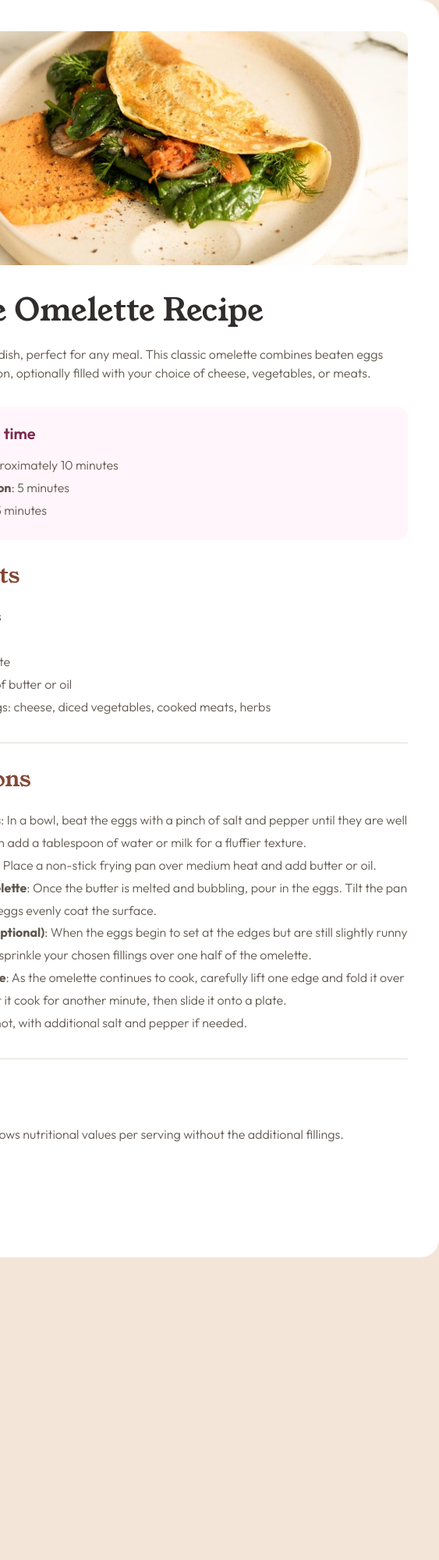
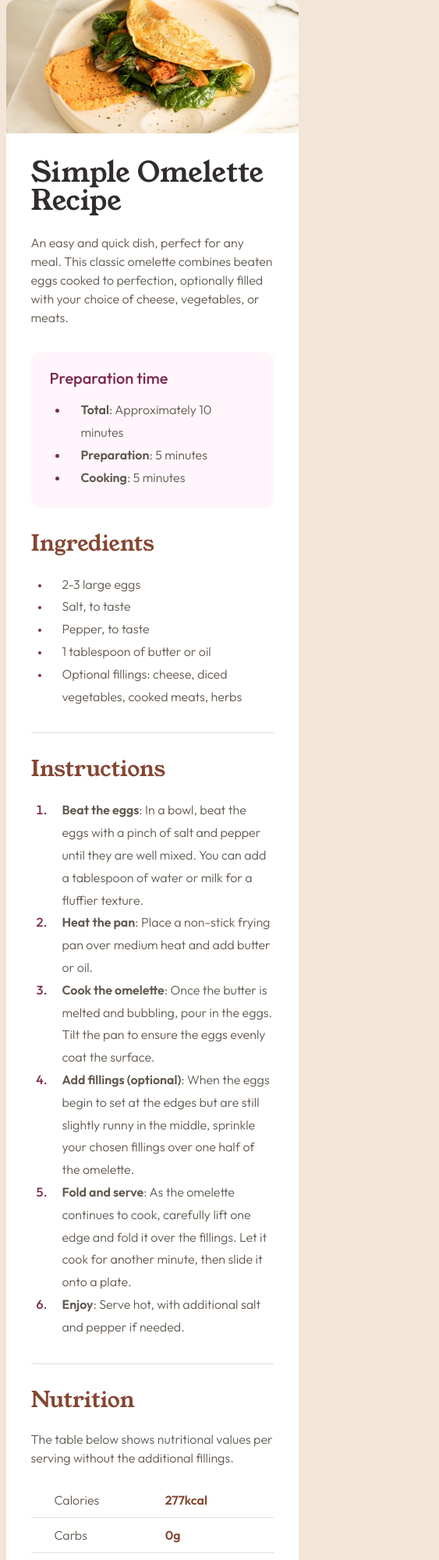
Before and after one commit to hectorlil48/recipe-page-main, a plain HTML site: page index.html in a window 390 px wide. Shown: the top 2000 px of the page at 78% size, 563 px wide, since content can reach past the window. Before the commit the page ends 1612 px from the top, so only its background shows below. Drawn offline with Linux system fonts and the light colour scheme.

Commit message:
Finished the CSS and made it responsive

```diff
--- a/index.html
+++ b/index.html
@@ -24,12 +24,13 @@
           class=""
         />
       </div>
+      <div class="wrapper">
         <div class="recipe-desc">
           <h1 class="title">Simple Omelette Recipe</h1>
           <p class="description">
             An easy and quick dish, perfect for any meal. This classic omelette
-          combines beaten eggs cooked to perfection, optionally filled with your
-          choice of cheese, vegetables, or meats.
+            combines beaten eggs cooked to perfection, optionally filled with
+            your choice of cheese, vegetables, or meats.
           </p>
         </div>
 
@@ -65,8 +66,8 @@
             </li>
 
             <li>
-            <span class="bold">Heat the pan</span>: Place a non-stick frying pan
-            over medium heat and add butter or oil.
+              <span class="bold">Heat the pan</span>: Place a non-stick frying
+              pan over medium heat and add butter or oil.
             </li>
             <li>
               <span class="bold">Cook the omelette</span>: Once the butter is
@@ -76,16 +77,18 @@
             <li>
               <span class="bold">Add fillings (optional)</span>: When the eggs
               begin to set at the edges but are still slightly runny in the
-            middle, sprinkle your chosen fillings over one half of the omelette.
+              middle, sprinkle your chosen fillings over one half of the
+              omelette.
             </li>
             <li>
-            <span class="bold">Fold and serve</span>: As the omelette continues
-            to cook, carefully lift one edge and fold it over the fillings. Let
-            it cook for another minute, then slide it onto a plate.
+              <span class="bold">Fold and serve</span>: As the omelette
+              continues to cook, carefully lift one edge and fold it over the
+              fillings. Let it cook for another minute, then slide it onto a
+              plate.
             </li>
             <li>
-            <span class="bold">Enjoy</span>: Serve hot, with additional salt and
-            pepper if needed.
+              <span class="bold">Enjoy</span>: Serve hot, with additional salt
+              and pepper if needed.
             </li>
           </ol>
         </div>
@@ -100,29 +103,33 @@
           <table>
             <tr>
               <td>Calories</td>
-            <td>277kcal</td>
+              <td class="weight">277kcal</td>
             </tr>
             <tr>
               <td>Carbs</td>
-            <td>0g</td>
+              <td class="weight">0g</td>
             </tr>
             <tr>
               <td>Protein</td>
-            <td>20g</td>
+              <td class="weight">20g</td>
             </tr>
-          <tr>
+            <tr class="last-row">
               <td>Fat</td>
-            <td>22g</td>
+              <td class="weight">22g</td>
             </tr>
           </table>
         </div>
+      </div>
     </main>
 
-    <!-- <footer class="attribution">
+    <footer class="attribution">
       Challenge by
       <a href="https://www.frontendmentor.io?ref=challenge" target="_blank"
         >Frontend Mentor</a
-      >. Coded by <a href="#">Your Name Here</a>.
-    </footer> -->
+      >. Coded by
+      <a href="https://www.frontendmentor.io/profile/hectorlil48"
+        >Hector Ramirez</a
+      >.
+    </footer>
   </body>
 </html>
--- a/styles.css
+++ b/styles.css
@@ -20,7 +20,7 @@
 body {
   background-color: var(--stone-100);
   font-family: "Outfit", sans-serif;
-  font-size: 16px;
+  font-size: 1rem;
   color: var(--stone-600);
   font-weight: 300;
   line-height: 150%;
@@ -36,7 +36,7 @@ img {
 }
 
 li {
-  padding-left: 14px;
+  padding-left: 16px;
   font-family: inherit;
   font-size: inherit;
   font-weight: 300;
@@ -50,14 +50,16 @@ li::marker {
 
 ul,
 ol {
-  padding-left: 20px;
+  padding-left: 24px;
 }
 
 .container {
   width: 736px;
   background-color: var(--white);
   border-radius: 24px;
+  box-shadow: 0 0 10px rgba(0, 0, 0, 0.1);
   padding: 40px;
+  transition: width 0.3s ease, max-width 0.3s ease;
 }
 
 /* Recipe Image */
@@ -75,8 +77,8 @@ ol {
 
 .title {
   font-family: "Young Serif", serif;
-  font-size: 40px;
-  font-weight: 400;
+  font-size: 2.5rem;
+  font-weight: 300;
   line-height: 100%;
   margin-bottom: 24px;
   color: var(--stone-900);
@@ -94,14 +96,14 @@ ol {
 
 .prep-time h2 {
   color: var(--rose-800);
-  font-size: 20px;
-  font-weight: 600;
+  font-size: 1.25rem;
+  font-weight: 500;
   line-height: 100%;
   margin-bottom: 16px;
 }
 
 .bold {
-  font-weight: 700;
+  font-weight: 600;
 }
 
 /* Ingredients */
@@ -114,12 +116,12 @@ ol {
 }
 
 .ingredients li::marker {
-  font-size: 12px;
+  font-size: 0.75rem;
 }
 
 .sub-title {
   font-family: "Young Serif", serif;
-  font-size: 28px;
+  font-size: 1.75rem;
   font-weight: 300;
   line-height: 100%;
   margin-bottom: 24px;
@@ -129,14 +131,74 @@ ol {
 /* Instructions */
 
 .instructions li::marker {
-  font-size: 16px;
+  font-size: 1rem;
   font-weight: 500;
 }
 
-/* .attribution {
-  font-size: 11px;
+table {
+  width: 100%;
+  border-collapse: collapse;
+  margin-top: 20px;
+}
+
+tr {
+  border-bottom: 1px solid var(--stone-150);
+}
+
+td {
+  padding: 10px 0 10px 30px;
+}
+
+.last-row {
+  border-bottom: none;
+}
+
+.last-row td {
+  padding-bottom: 0;
+}
+
+.weight {
+  font-weight: 600;
+  color: var(--brown-800);
+  padding-right: 20px;
+}
+
+.attribution {
+  margin-top: 10px;
+  font-size: 0.875rem;
   text-align: center;
 }
 .attribution a {
   color: hsl(228, 45%, 44%);
-} */
+}
+
+@media (max-width: 780px) {
+  .container {
+    width: 616px;
+  }
+}
+
+@media (max-width: 625px) {
+  .container {
+    width: 375px;
+    border-radius: none;
+    box-shadow: none;
+    padding: 0;
+  }
+
+  .recipe-img {
+    border-radius: none;
+  }
+
+  .recipe-desc {
+    margin-top: 0;
+  }
+
+  .wrapper {
+    padding: 26px 32px 40px;
+  }
+
+  .title {
+    font-size: 2.25rem;
+  }
+}
```
Lines whose indentation alone changed are shown as unchanged.
